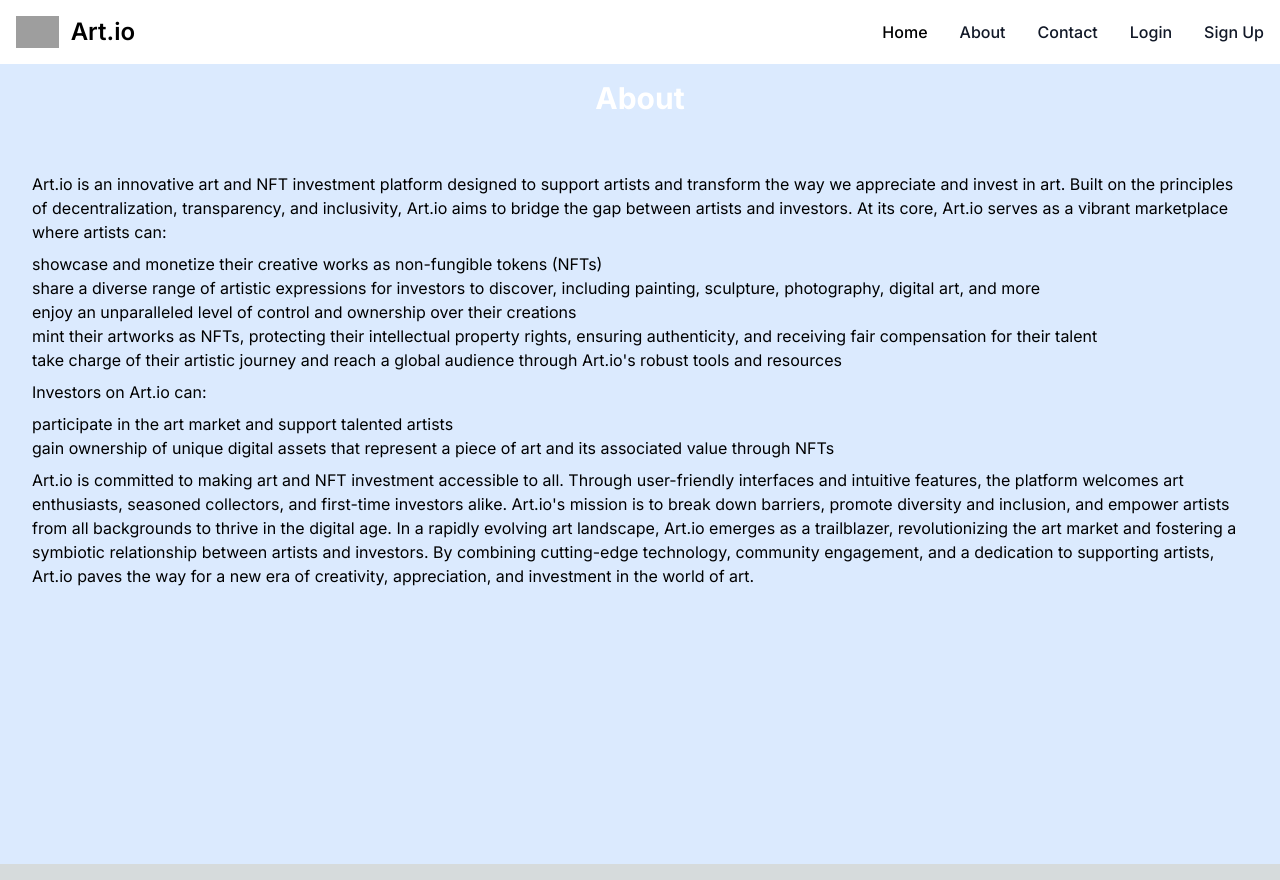
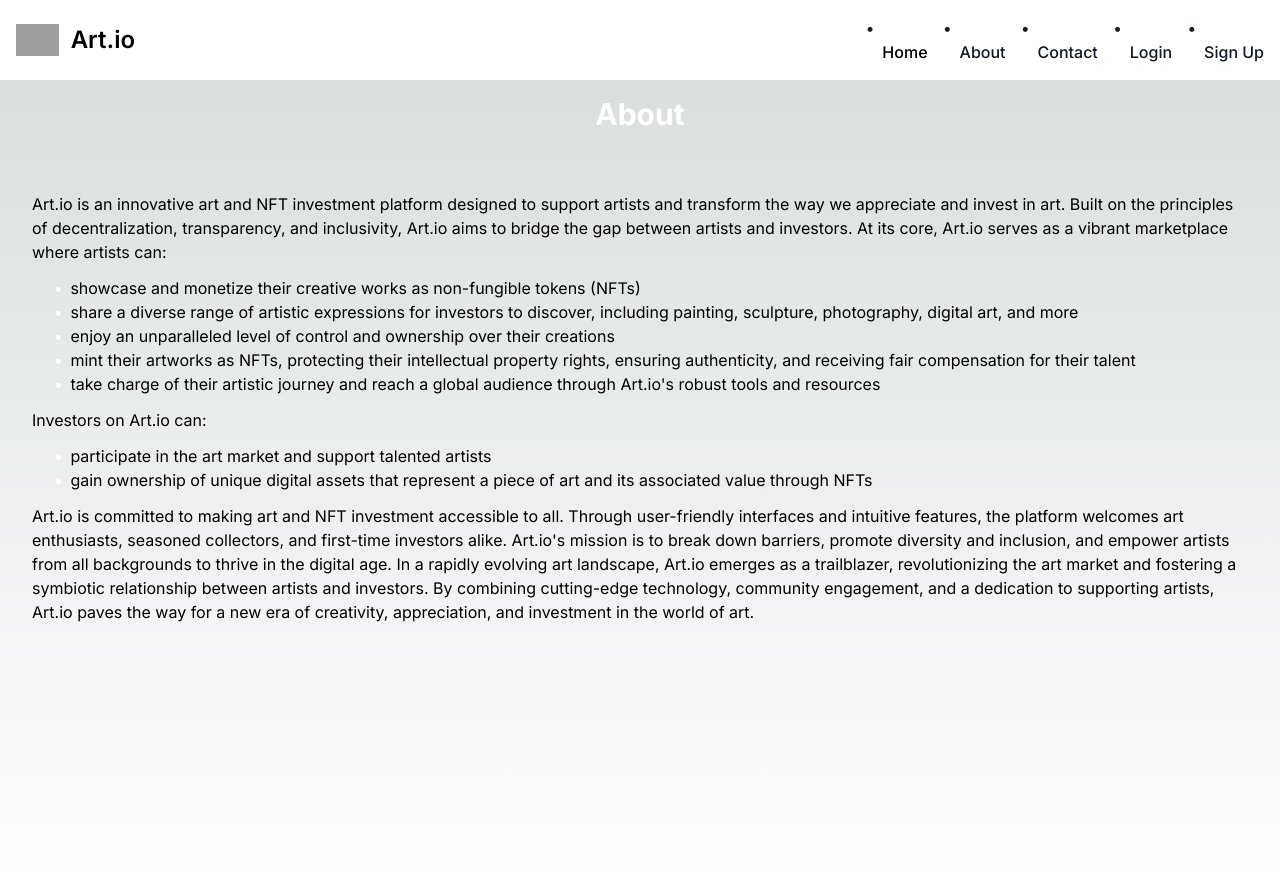
Before and after one commit to christinaly19/art.io, a Next.js app in the folder eth/: page /about in a window 1280 px wide. Built offline with nearby package versions, Linux system fonts and the light colour scheme; grey boxes are pictures that could not be loaded.

Commit message:
PLEASE work

```diff
--- /dev/null
+++ b/eth/app/about/about.css
@@ -0,0 +1,19 @@
+ul {
+  list-style: none;
+}
+
+ul li::before {
+  content: "\2022";
+  color: #181c24;
+  font-weight: bold;
+  display: inline-block;
+  width: 1em;
+  margin-left: -1em;
+}
+
+.points {
+  padding-left: 3vw;
+}
+.points::before {
+  color: white;
+}
--- a/eth/app/about/page.tsx
+++ b/eth/app/about/page.tsx
@@ -1,9 +1,11 @@
+import "./about.css";
+
 export default function About() {
   return (
-    <article className="bg-blue-100 min-h-screen w-full">
-      <div className="text-white p-4 text-center text-3xl font-bold">About</div>
-      <div className="p-8">
-        <h2 className="py-2">
+    <article className="min-h-screen w-full">
+      <div className="p-4 text-center text-3xl font-bold text-white">About</div>
+      <div className="p-8 ">
+        <h2 className="py-3">
           Art.io is an innovative art and NFT investment platform designed to
           support artists and transform the way we appreciate and invest in art.
           Built on the principles of decentralization, transparency, and
@@ -12,38 +14,40 @@ export default function About() {
           artists can:
         </h2>
         <ul>
-          <li>
+          <li className="points">
             showcase and monetize their creative works as non-fungible tokens
             (NFTs)
           </li>
-          <li>
+          <li className="points">
             share a diverse range of artistic expressions for investors to
             discover, including painting, sculpture, photography, digital art,
             and more
           </li>
-          <li>
+          <li className="points">
             enjoy an unparalleled level of control and ownership over their
             creations
           </li>
-          <li>
+          <li className="points">
             mint their artworks as NFTs, protecting their intellectual property
             rights, ensuring authenticity, and receiving fair compensation for
             their talent
           </li>
-          <li>
+          <li className="points">
             take charge of their artistic journey and reach a global audience
             through Art.io's robust tools and resources
           </li>
         </ul>
-        <h2 className="py-2">Investors on Art.io can:</h2>
+        <h2 className="py-3">Investors on Art.io can:</h2>
         <ul>
-          <li>participate in the art market and support talented artists</li>
-          <li>
+          <li className="points">
+            participate in the art market and support talented artists
+          </li>
+          <li className="points">
             gain ownership of unique digital assets that represent a piece of
             art and its associated value through NFTs
           </li>
         </ul>
-        <h2 className="py-2">
+        <h2 className="py-3">
           Art.io is committed to making art and NFT investment accessible to
           all. Through user-friendly interfaces and intuitive features, the
           platform welcomes art enthusiasts, seasoned collectors, and first-time
--- a/eth/app/layout.tsx
+++ b/eth/app/layout.tsx
@@ -15,22 +15,22 @@ export default function RootLayout({
 }) {
   return (
     <body className={inter.className}>
-      <nav className="bg-white border-gray-200 dark:bg-gray-900">
+      <nav className="border-gray-200 bg-white dark:bg-gray-900">
         <div className="mx-auto flex max-w-screen-xl flex-wrap items-center justify-between p-4">
-          <a href="https://flowbite.com/" className="flex items-center">
+          <a href="./" className="flex items-center">
             <img
               src="https://img.icons8.com/?size=512&id=HwN2KHJZmGGN&format=png"
               className="mr-3 h-8"
-              alt="Flowbite Logo"
+              alt="img cannot be displayed"
             />
-            <span className="dark:text-white self-center whitespace-nowrap text-2xl font-semibold text-headerColorRed">
+            <span className="text-headerColorRed self-center whitespace-nowrap text-2xl font-semibold dark:text-white">
               Art.io
             </span>
           </a>
           <button
             data-collapse-toggle="navbar-default"
             type="button"
-            className="text-gray-500 hover:bg-gray-100 focus:ring-gray-200 dark:text-gray-400 dark:hover:bg-gray-700 dark:focus:ring-gray-600 ml-3 inline-flex items-center rounded-lg p-2 text-sm focus:outline-none focus:ring-2 md:hidden"
+            className="ml-3 inline-flex items-center rounded-lg p-2 text-sm text-gray-500 hover:bg-gray-100 focus:outline-none focus:ring-2 focus:ring-gray-200 dark:text-gray-400 dark:hover:bg-gray-700 dark:focus:ring-gray-600 md:hidden"
             aria-controls="navbar-default"
             aria-expanded="false"
           >
@@ -46,11 +46,11 @@ export default function RootLayout({
             </svg>
           </button>
           <div className="hidden w-full md:block md:w-auto" id="navbar-default">
-            <ul className="border-gray-100 bg-gray-50 md:bg-white dark:bg-gray-800 md:dark:bg-gray-900 dark:border-gray-700 mt-4 flex flex-col rounded-lg border p-4 font-medium md:mt-0 md:flex-row md:space-x-8 md:border-0 md:p-0">
+            <ul className="mt-4 flex flex-col rounded-lg border border-gray-100 bg-gray-50 p-4 font-medium dark:border-gray-700 dark:bg-gray-800 md:mt-0 md:flex-row md:space-x-8 md:border-0 md:bg-white md:p-0 md:dark:bg-gray-900">
               <li>
                 <a
                   href="./"
-                  className="bg-blue-700 md:bg-transparent block rounded py-2 pl-3 pr-4 text-textColorMidnight md:p-0"
+                  className="text-textColorMidnight block rounded bg-blue-700 py-2 pl-3 pr-4 md:bg-transparent md:p-0"
                   aria-current="page"
                 >
                   Home
@@ -59,7 +59,7 @@ export default function RootLayout({
               <li>
                 <a
                   href="/about"
-                  className="text-gray-900 hover:bg-gray-100 md:hover:bg-transparent md:hover:text-blue-700 dark:text-white md:dark:hover:text-blue-500 dark:hover:bg-gray-700 dark:hover:text-white md:dark:hover:bg-transparent block rounded py-2 pl-3 pr-4 md:border-0 md:p-0"
+                  className="block rounded py-2 pl-3 pr-4 text-gray-900 hover:bg-gray-100 dark:text-white dark:hover:bg-gray-700 dark:hover:text-white md:border-0 md:p-0 md:hover:bg-transparent md:hover:text-blue-700 md:dark:hover:bg-transparent md:dark:hover:text-blue-500"
                 >
                   About
                 </a>
@@ -67,7 +67,7 @@ export default function RootLayout({
               <li>
                 <a
                   href="/contact"
-                  className="text-gray-900 hover:bg-gray-100 md:hover:bg-transparent md:hover:text-blue-700 dark:text-white md:dark:hover:text-blue-500 dark:hover:bg-gray-700 dark:hover:text-white md:dark:hover:bg-transparent block rounded py-2 pl-3 pr-4 md:border-0 md:p-0"
+                  className="block rounded py-2 pl-3 pr-4 text-gray-900 hover:bg-gray-100 dark:text-white dark:hover:bg-gray-700 dark:hover:text-white md:border-0 md:p-0 md:hover:bg-transparent md:hover:text-blue-700 md:dark:hover:bg-transparent md:dark:hover:text-blue-500"
                 >
                   Contact
                 </a>
@@ -75,7 +75,7 @@ export default function RootLayout({
               <li>
                 <a
                   href="/login"
-                  className="text-gray-900 hover:bg-gray-100 md:hover:bg-transparent md:hover:text-blue-700 dark:text-white md:dark:hover:text-blue-500 dark:hover:bg-gray-700 dark:hover:text-white md:dark:hover:bg-transparent block rounded py-2 pl-3 pr-4 md:border-0 md:p-0"
+                  className="block rounded py-2 pl-3 pr-4 text-gray-900 hover:bg-gray-100 dark:text-white dark:hover:bg-gray-700 dark:hover:text-white md:border-0 md:p-0 md:hover:bg-transparent md:hover:text-blue-700 md:dark:hover:bg-transparent md:dark:hover:text-blue-500"
                 >
                   Login
                 </a>
@@ -83,7 +83,7 @@ export default function RootLayout({
               <li>
                 <a
                   href="/signup"
-                  className="text-gray-900 hover:bg-gray-100 md:hover:bg-transparent md:hover:text-blue-700 dark:text-white md:dark:hover:text-blue-500 dark:hover:bg-gray-700 dark:hover:text-white md:dark:hover:bg-transparent block rounded py-2 pl-3 pr-4 md:border-0 md:p-0"
+                  className="block rounded py-2 pl-3 pr-4 text-gray-900 hover:bg-gray-100 dark:text-white dark:hover:bg-gray-700 dark:hover:text-white md:border-0 md:p-0 md:hover:bg-transparent md:hover:text-blue-700 md:dark:hover:bg-transparent md:dark:hover:text-blue-500"
                 >
                   Sign Up
                 </a>
```
